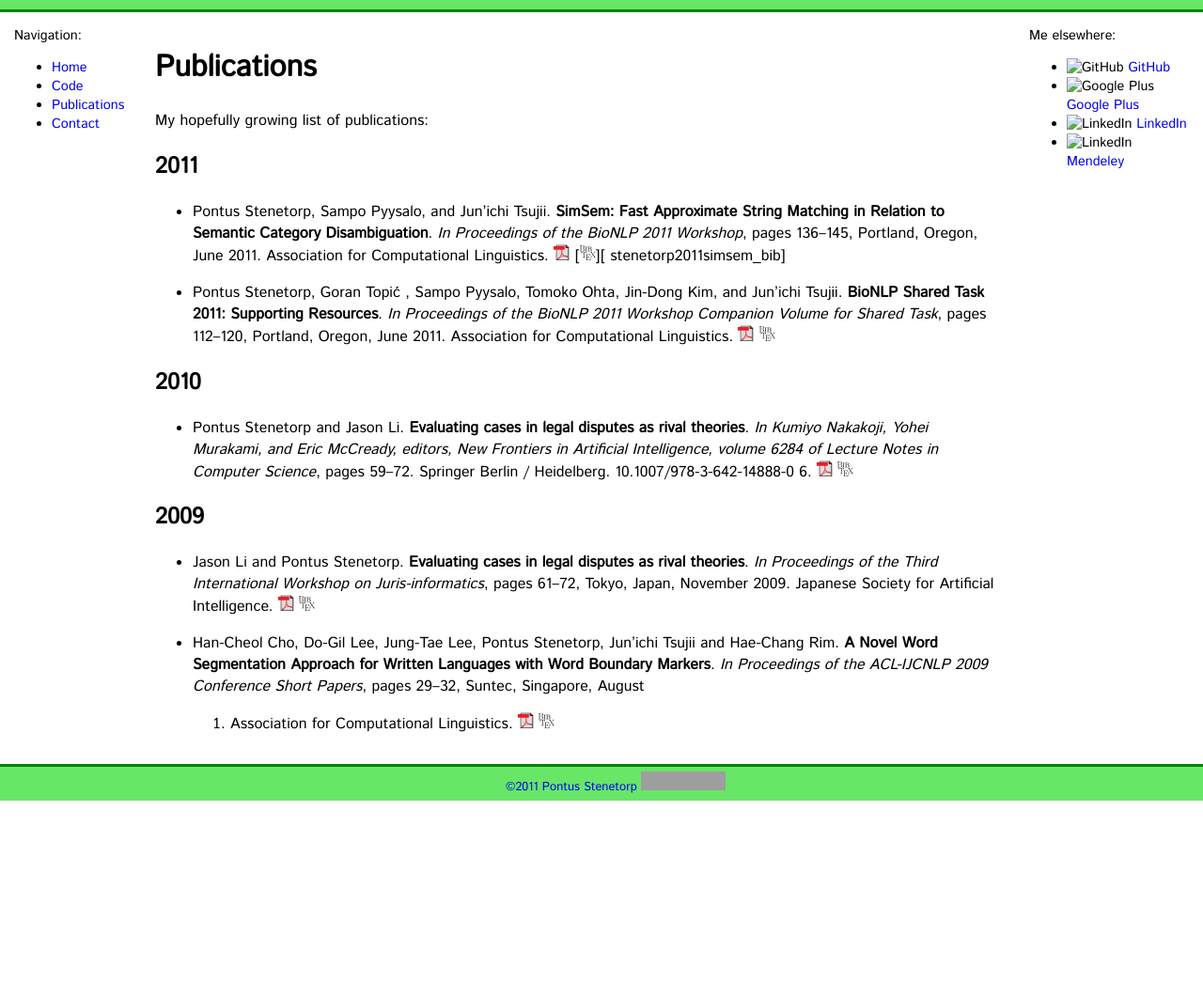
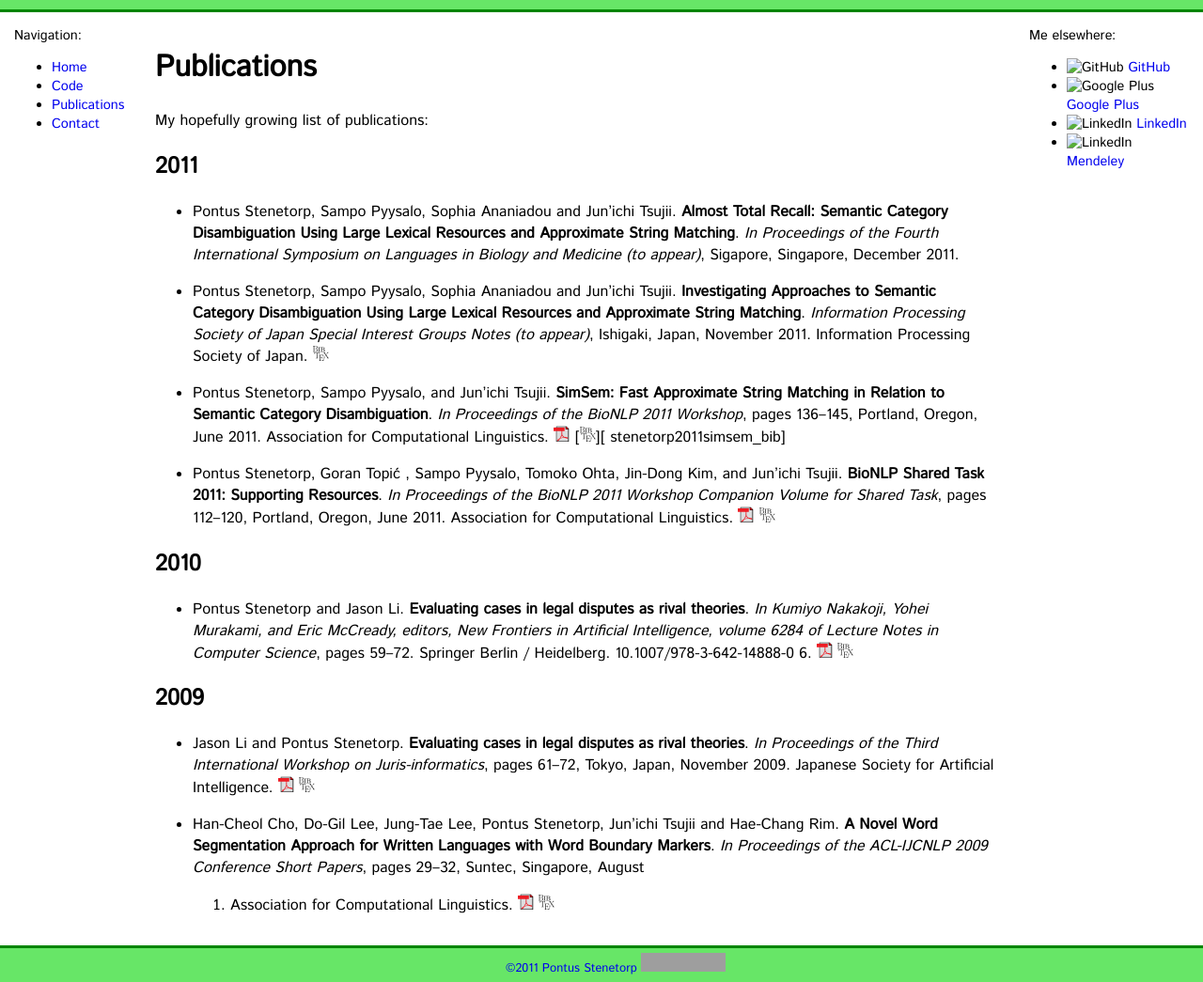
Before and after one commit to gbouchar/ninjin.github.io, a Jekyll site: the page built from publications.md, in a window 1280 px wide. Shown: the whole page at 94% size. Built offline with Jekyll 4.4.1, drawn with Linux system fonts in a browser that asks for light colours; some web fonts are replaced; Markdown is read by kramdown in place of the engine named in the settings; before the commit the page ends 900 px from its top, so only the background shows below that; grey boxes are pictures that could not be loaded.

Commit message:
Latest "to appear" publications, will finalise later.

```diff
--- a/publications.md
+++ b/publications.md
@@ -8,6 +8,20 @@ title: "Publications"
 My hopefully growing list of publications:
 
 ## 2011 ##
+
+* Pontus Stenetorp, Sampo Pyysalo, Sophia Ananiadou and Jun’ichi Tsujii.
+    **Almost Total Recall: Semantic Category Disambiguation Using Large Lexical
+    Resources and Approximate String Matching**.
+    *In Proceedings of the Fourth International Symposium on Languages in
+    Biology and Medicine (to appear)*, Sigapore, Singapore, December 2011.
+
+* Pontus Stenetorp, Sampo Pyysalo, Sophia Ananiadou and Jun’ichi Tsujii.
+    **Investigating Approaches to Semantic Category Disambiguation Using Large
+    Lexical Resources and Approximate String Matching**.
+    *Information Processing Society of Japan Special Interest Groups Notes (to appear)*,
+    Ishigaki, Japan, November 2011. Information Processing Society of Japan.
+    [![BibTeX][bibtex_icon]][stenetorp2011investigating_bib]
+
 
 * Pontus Stenetorp, Sampo Pyysalo, and Jun’ichi Tsujii. **SimSem: Fast
     Approximate String Matching in Relation to Semantic Category
```
Also changed, not shown: other parts of publications.md (+1 -0 lines), stenetorp2011investigating.bib.txt (added, +10 -0 lines).
